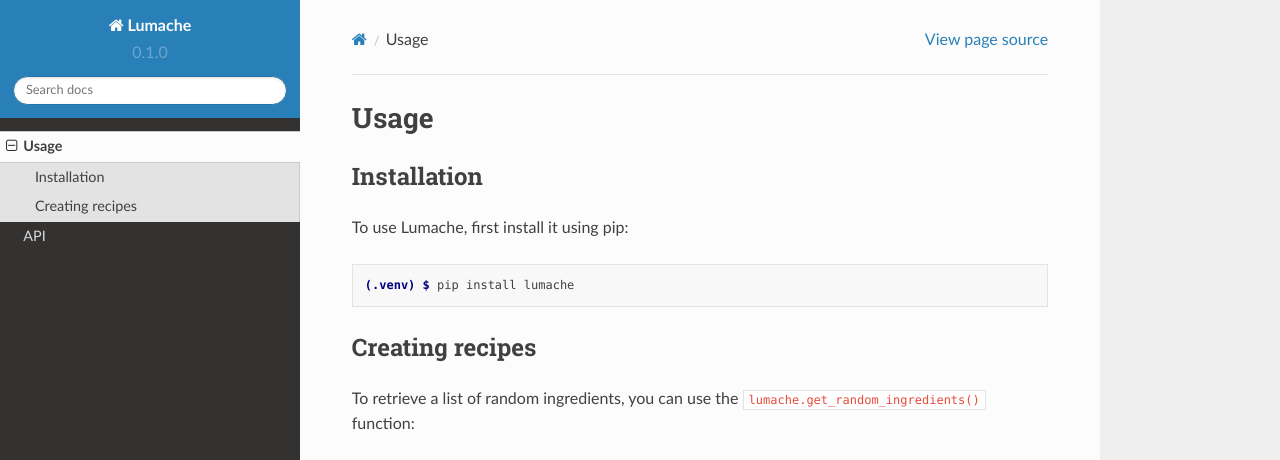
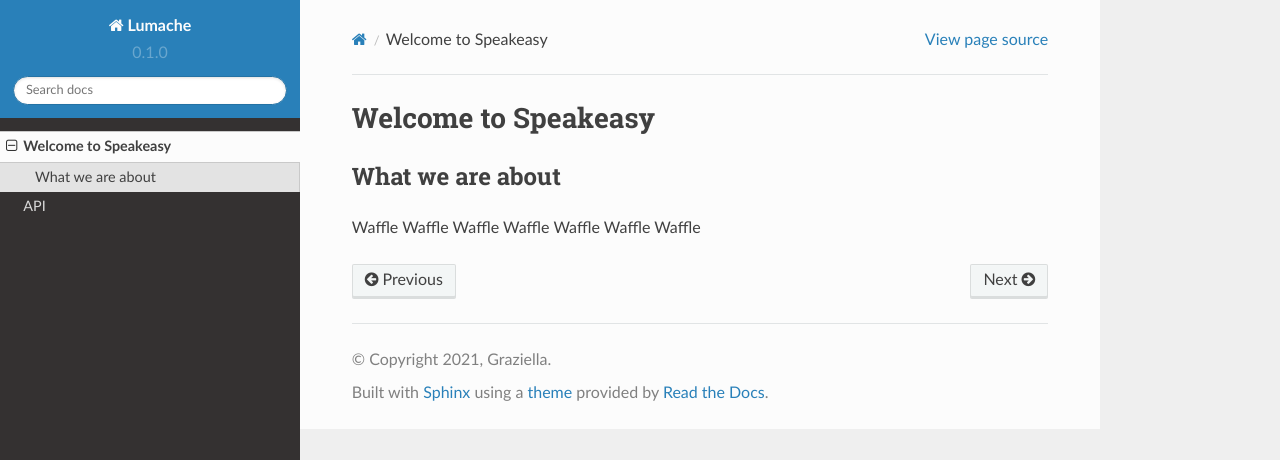
Before and after one commit to LuckyLarry13/READTHEDOCSTEST, a Sphinx documentation site: the page built from docs/source/usage.rst, in a window 1280 px wide and 1095 px high. Shown: the top 460 px of the window. Built offline with Sphinx 7.4.7 and the Read the Docs theme 2.0.0, drawn with Linux system fonts in a browser that asks for light colours; some of the changed text lies outside the part shown; grey boxes are pictures that could not be loaded.

Commit message:
Update usage.rst

```diff
--- a/docs/source/usage.rst
+++ b/docs/source/usage.rst
@@ -1,33 +1,8 @@
-Usage
-=====
+Welcome to Speakeasy
+======================
 
-.. _installation:
 
-Installation
-------------
-
-To use Lumache, first install it using pip:
-
-.. code-block:: console
-
-   (.venv) $ pip install lumache
-
-Creating recipes
+What we are about
 ----------------
 
-To retrieve a list of random ingredients,
-you can use the ``lumache.get_random_ingredients()`` function:
-
-.. autofunction:: lumache.get_random_ingredients
-
-The ``kind`` parameter should be either ``"meat"``, ``"fish"``,
-or ``"veggies"``. Otherwise, :py:func:`lumache.get_random_ingredients`
-will raise an exception.
-
-.. autoexception:: lumache.InvalidKindError
-
-For example:
-
->>> import lumache
->>> lumache.get_random_ingredients()
-['shells', 'gorgonzola', 'parsley']
+Waffle Waffle Waffle Waffle Waffle Waffle Waffle
```
